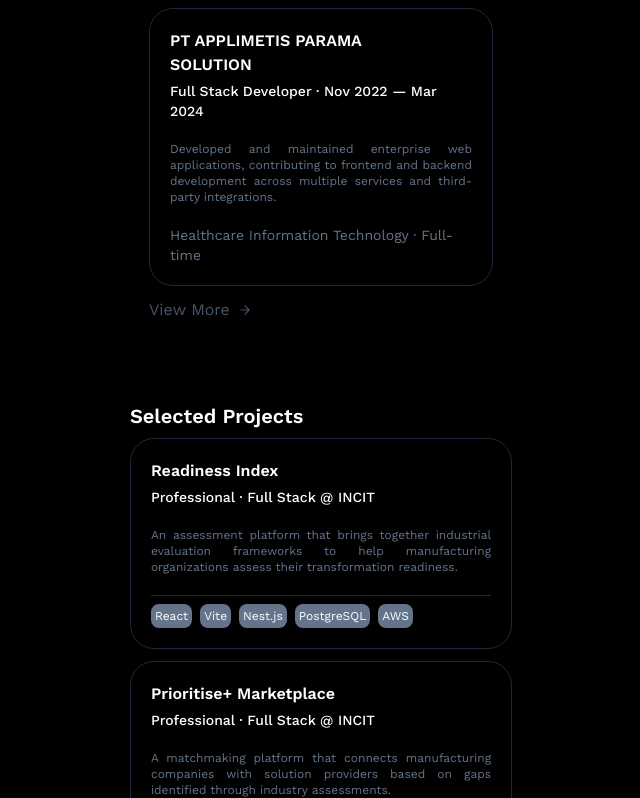
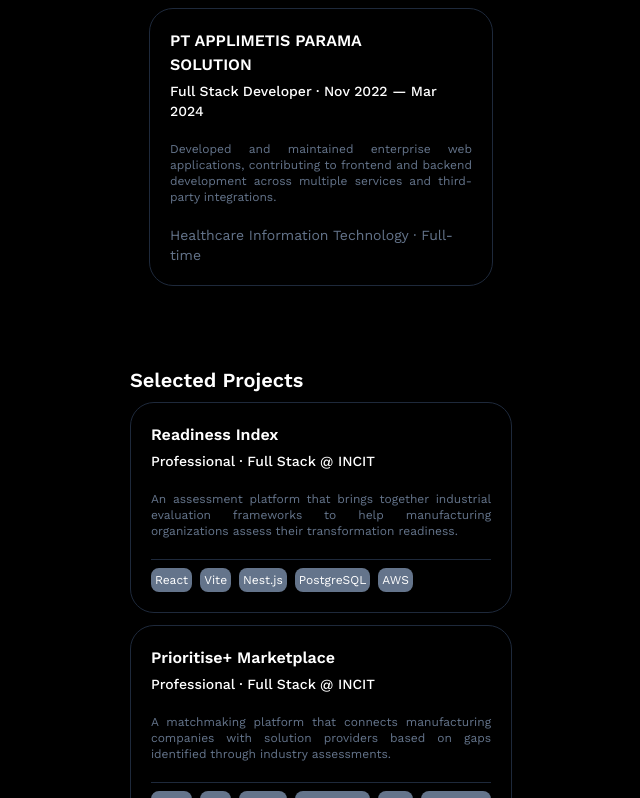
Before and after one commit to DiazNugraha/portofolio, a Next.js app: page / in a window 1280 px wide. Shown: the part 802-1600 px from the top of the page, without its empty margins (319-959 px from the left). Built offline with nearby package versions, Linux system fonts and the light colour scheme.

Commit message:
feat: apply link and move collection to constant

```diff
--- a/src/components/cards/ExperienceCard.tsx
+++ b/src/components/cards/ExperienceCard.tsx
@@ -68,6 +68,7 @@ export default function ExperienceCard({
         duration: 0.6,
         ease: "easeOut",
       }}
+      target="_blank"
     >
       <motion.div
         variants={hoverVariants}
--- a/src/constants/experience.ts
+++ b/src/constants/experience.ts
@@ -72,3 +72,29 @@ export const EXPERIENCES: ExperienceItem[] = [
     ],
   },
 ];
+
+export const experienceCollections: {
+  title: string;
+  imageUrl?: string;
+  subtitle?: string;
+  description?: string;
+  industryDomain?: string;
+  link?: string;
+}[] = [
+  {
+    title: "International Centre for Industrial Transformation (INCIT)",
+    subtitle: "Full Stack Developer · Aug 2024 — Jun 2026",
+    description:
+      "Developed and maintained enterprise web applications, contributing to frontend and backend development accross multiple platform modules.",
+    industryDomain: "Enterprise Software · Full-time",
+    link: "https://incit.org/",
+  },
+  {
+    title: "PT APPLIMETIS PARAMA SOLUTION",
+    subtitle: "Full Stack Developer · Nov 2022 — Mar 2024",
+    description:
+      "Developed and maintained enterprise web applications, contributing to frontend and backend development across multiple services and third-party integrations.",
+    industryDomain: "Healthcare Information Technology · Full-time",
+    link: "https://applimetis.id/",
+  },
+];
--- a/src/features/home/sections/ExperienceSection.tsx
+++ b/src/features/home/sections/ExperienceSection.tsx
@@ -1,69 +1,15 @@
 import { MotionSection } from "@/components";
 import { ExperienceCard } from "@/components/cards";
-import { motion } from "framer-motion";
-import { ArrowRightIcon } from "lucide-react";
-import Link from "next/link";
-
-const experiences: {
-  title: string;
-  imageUrl?: string;
-  subtitle?: string;
-  description?: string;
-  industryDomain?: string;
-}[] = [
-  {
-    title: "International Centre for Industrial Transformation (INCIT)",
-    subtitle: "Full Stack Developer · Aug 2024 — Jun 2026",
-    description:
-      "Developed and maintained enterprise web applications, contributing to frontend and backend development accross multiple platform modules.",
-    industryDomain: "Enterprise Software · Full-time",
-  },
-  {
-    title: "PT APPLIMETIS PARAMA SOLUTION",
-    subtitle: "Full Stack Developer · Nov 2022 — Mar 2024",
-    description:
-      "Developed and maintained enterprise web applications, contributing to frontend and backend development across multiple services and third-party integrations.",
-    industryDomain: "Healthcare Information Technology · Full-time",
-  },
-];
-
-const MotionLink = motion(Link);
-
-const hoverVariants = {
-  rest: {
-    x: 0,
-    scale: 1,
-  },
-  hover: {
-    x: 6,
-    scale: 1.01,
-  },
-};
+import { experienceCollections } from "@/constants";
 
 export default function ExperienceSection() {
   return (
     <MotionSection className="flex flex-col gap-2">
       <h1 className="text-lg lg:text-xl font-semibold">Work Experience</h1>
       <div className="flex flex-col gap-3">
-        {experiences.map((experience, index) => (
+        {experienceCollections.map((experience, index) => (
           <ExperienceCard {...experience} key={index} />
         ))}
-        <MotionLink
-          variants={hoverVariants}
-          initial="rest"
-          whileHover="hover"
-          whileTap={{ scale: 0.98 }}
-          transition={{
-            type: "spring",
-            stiffness: 300,
-            damping: 20,
-          }}
-          href={""}
-          className="flex gap-2 items-center text-slate-600 hover:text-white"
-        >
-          <span className="text-inherit">View More</span>
-          <ArrowRightIcon width={14} className="text-inherit" />
-        </MotionLink>
       </div>
     </MotionSection>
   );
```
